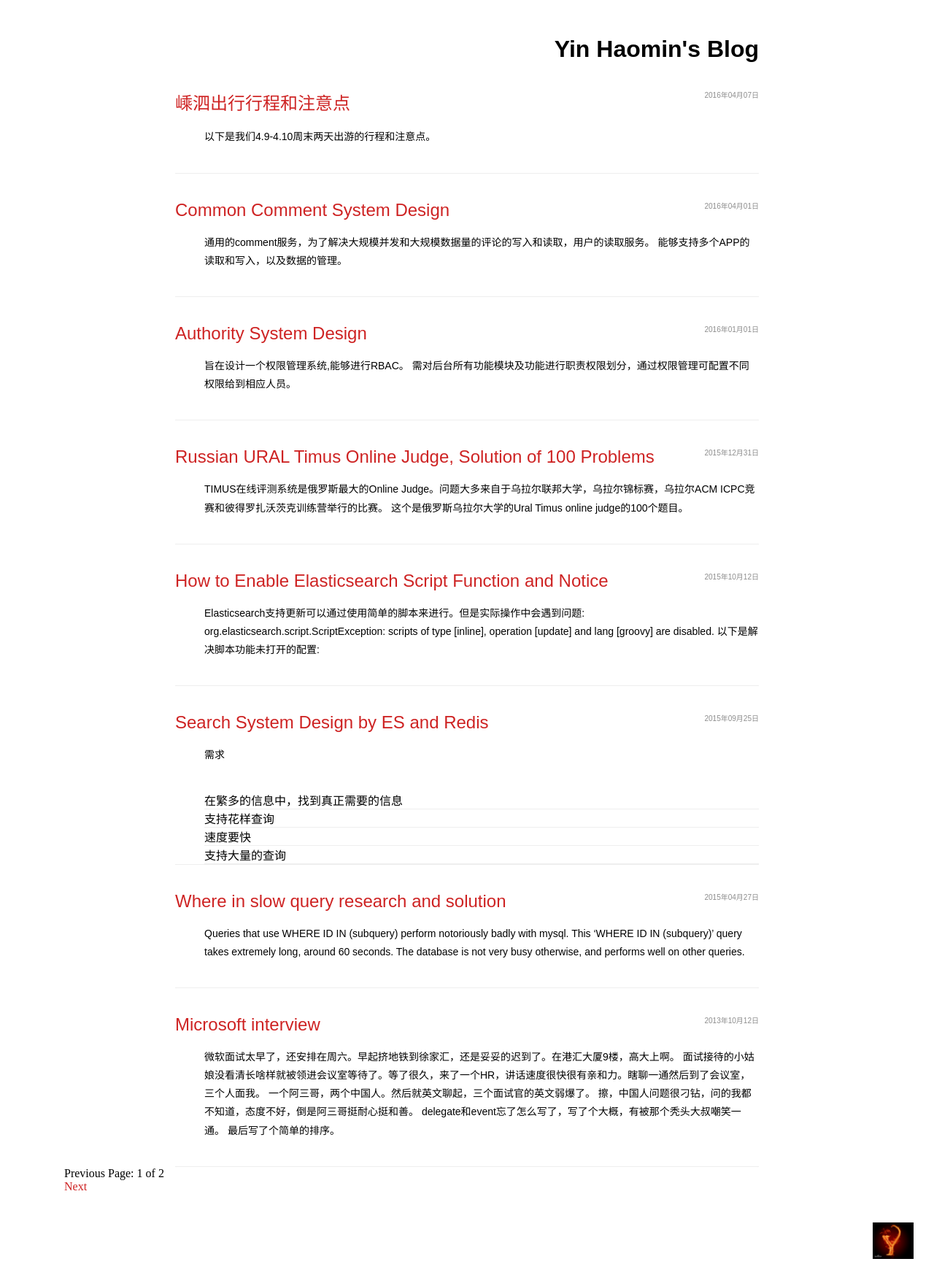
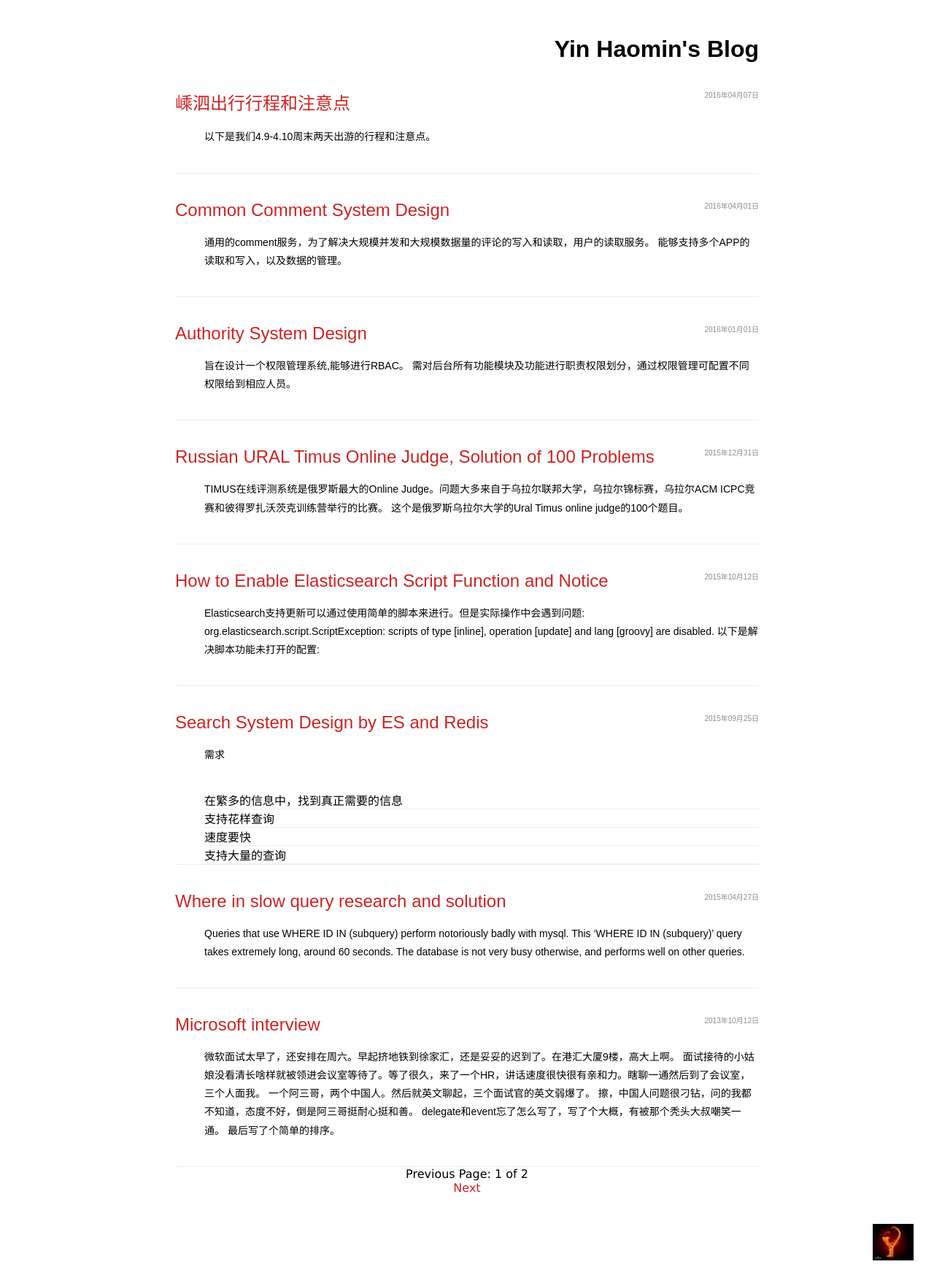
Before and after one commit to yinhaomin/yinhaomin.github.io, a Jekyll site: the page built from index.html, in a window 1280 px wide. Shown: the whole page at 73% size. Built offline with Jekyll 4.4.1, drawn with Linux system fonts in a browser that asks for light colours; the list of posts is cut into pages by our own code.

Commit message:
Update index.html

```diff
--- a/index.html
+++ b/index.html
@@ -34,7 +34,7 @@ alternates:
 {% endfor %}
 </ul>
 <!-- Pagination links -->
-<div class="pagination">
+<div class="pagination"  align="center" style="font-family:verdana">
   {% if paginator.previous_page %}
     <a href="{{ paginator.previous_page_path }}" class="previous">Previous</a>
   {% else %}
```
